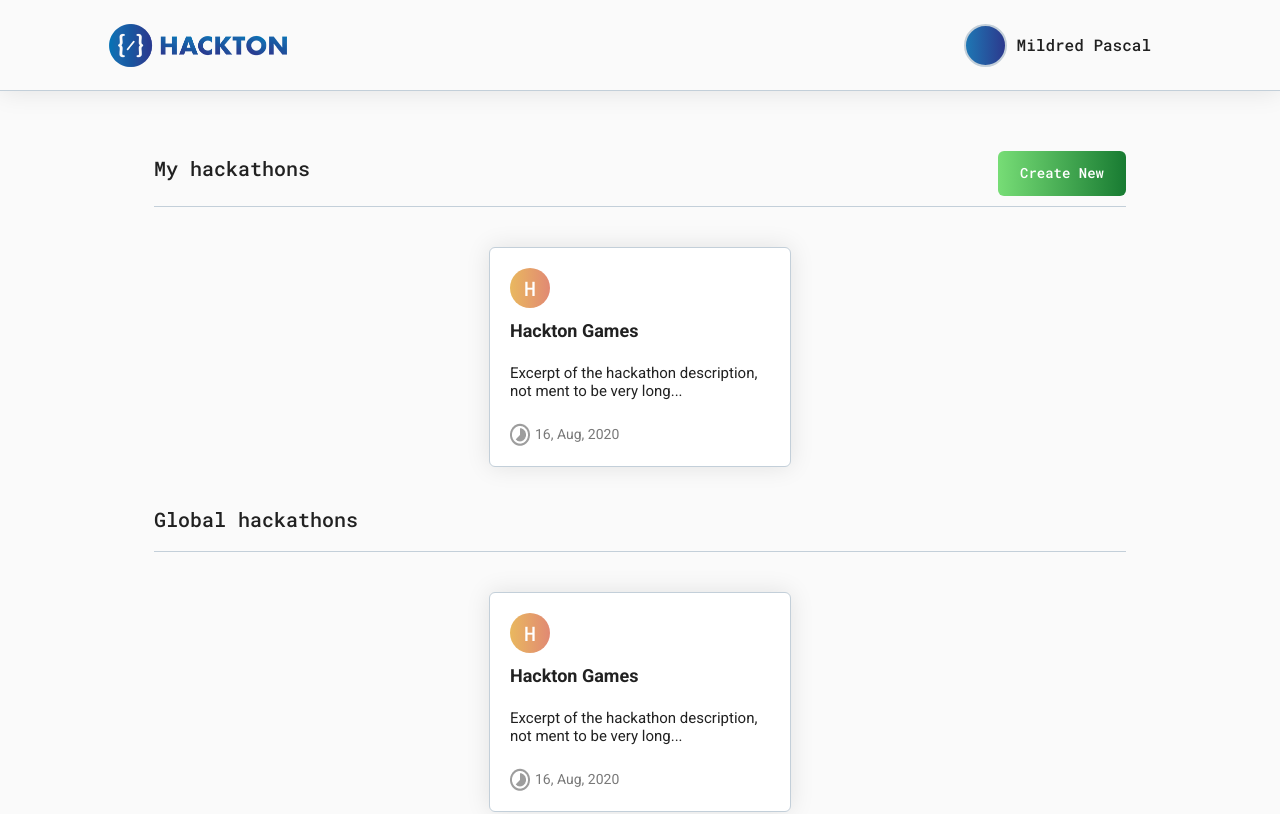
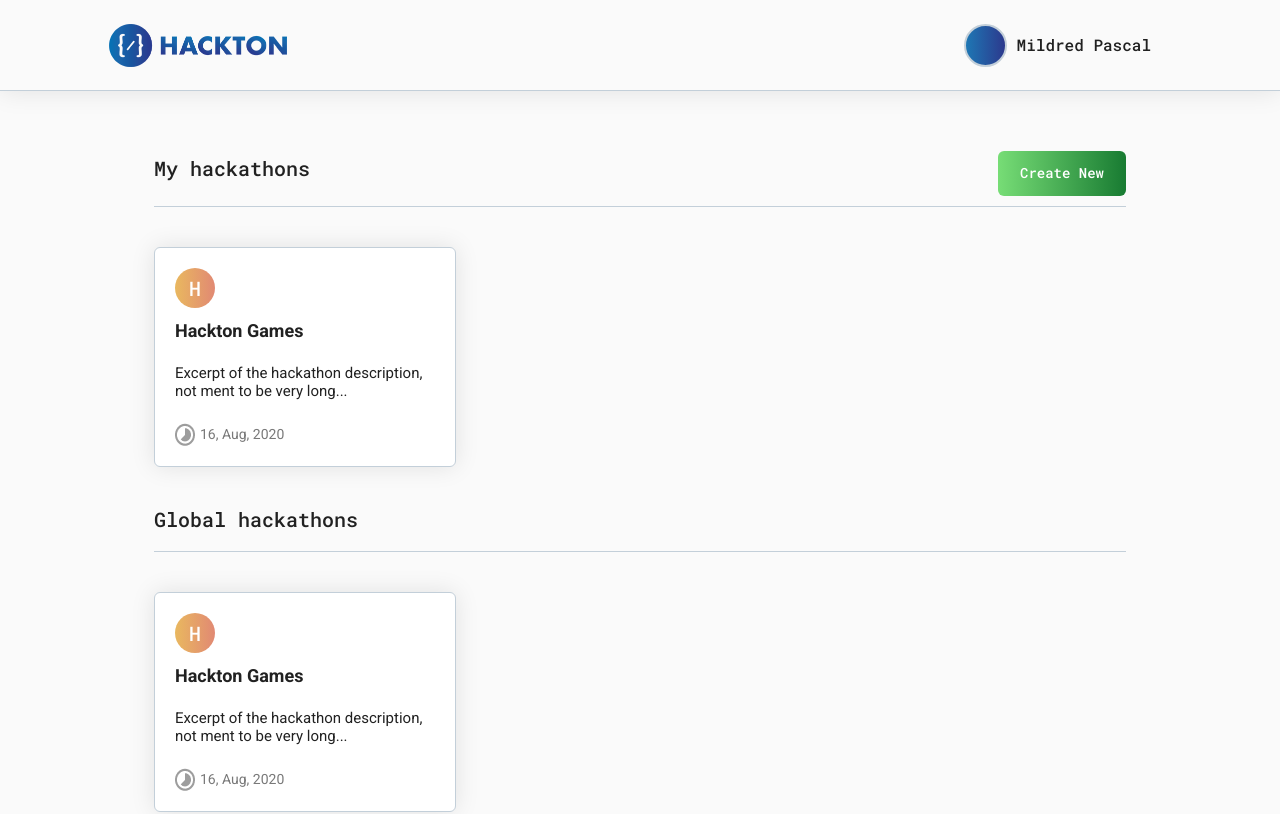
Before and after one commit to LABS-EU3/hackton-frontend, a React (Create React App) app: page /dashboard in a window 1280 px wide. Shown: the top 814 px of the page. Built offline with nearby package versions, Linux system fonts and the light colour scheme.

Commit message:
fix spacing issue in Dashboard view

```diff
--- a/src/components/templates/Onboarding.js
+++ b/src/components/templates/Onboarding.js
@@ -13,7 +13,7 @@ import { ButtonGradientGreen } from "../atoms/Button";
 
 const BodyContainerColumn = styled(BodyContainer)`
   flex-direction: column;
-  justify-content: space-around;
+  align-items: start;
 `;
 
 const Onboarding = ({ user }) => {
```
